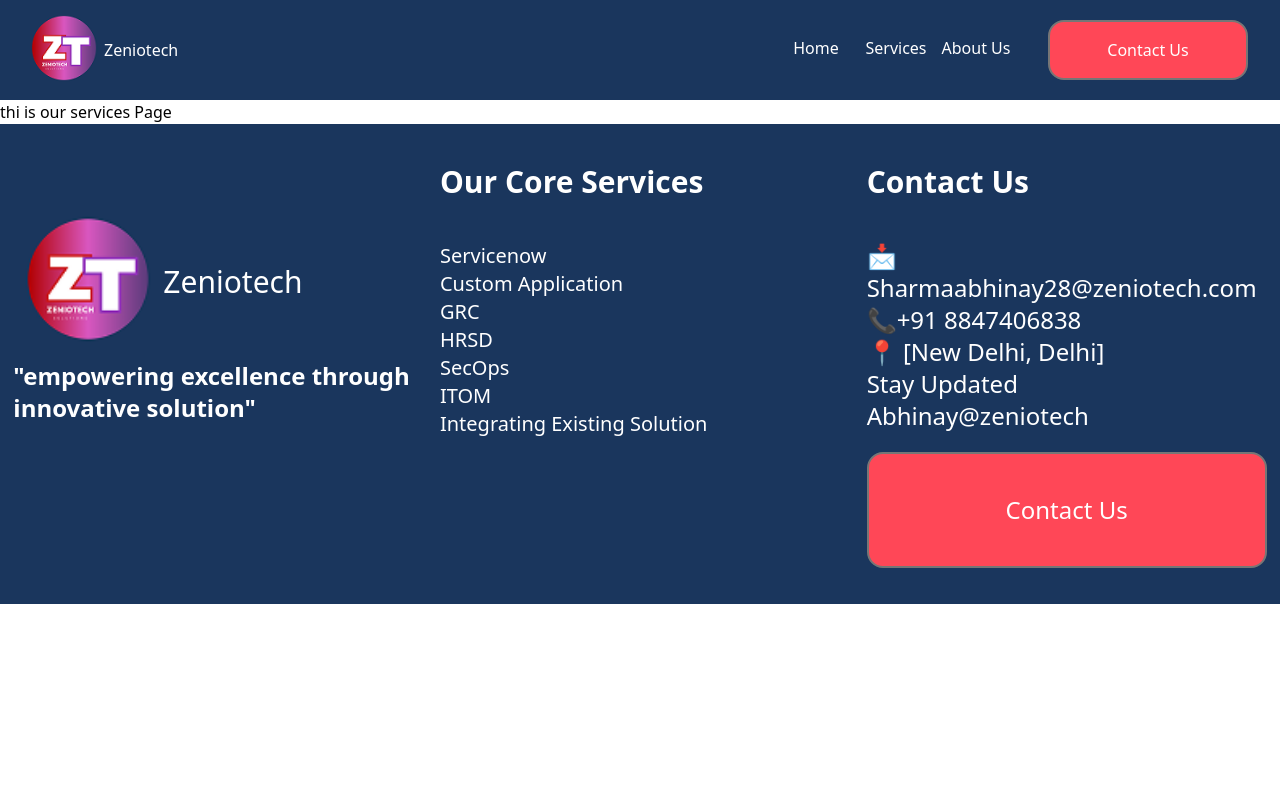
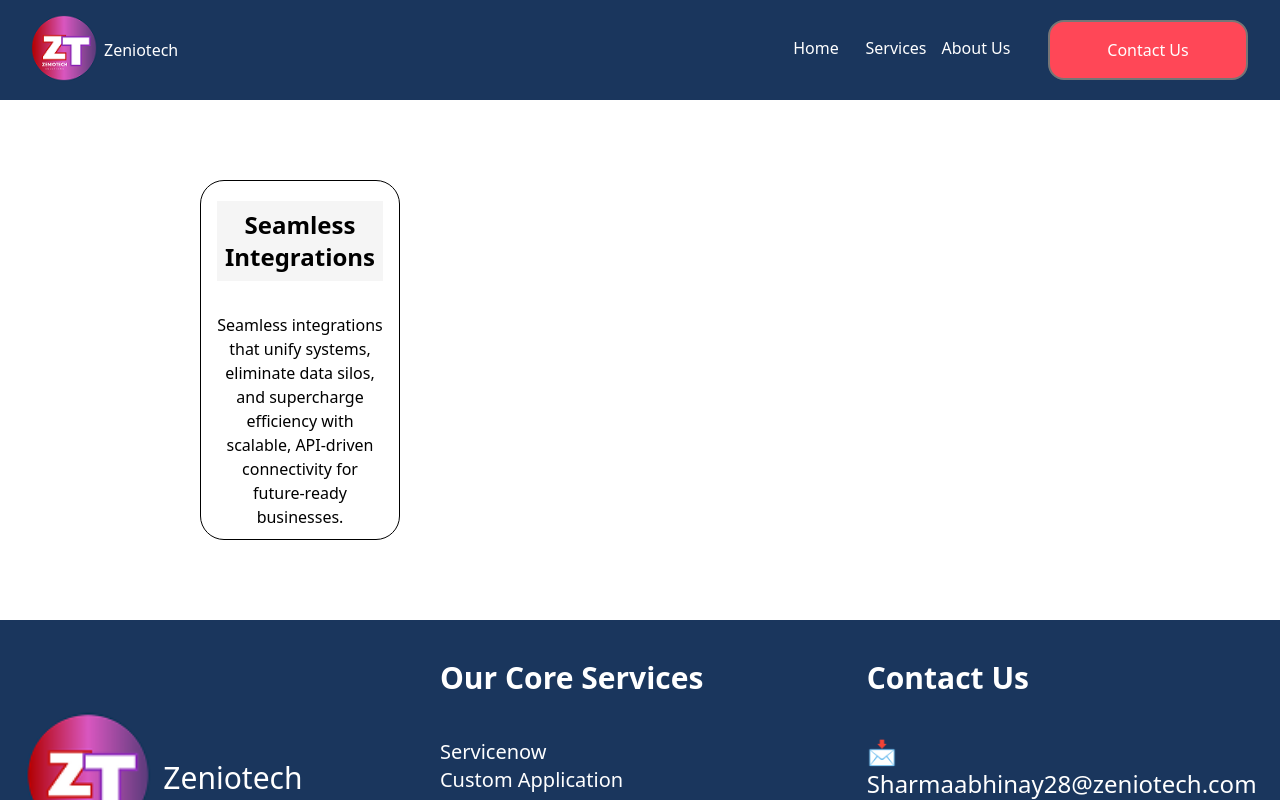
Before and after one commit to Zeniotech/Zeniotech-Website, a Next.js app: page /our-services in a window 1280 px wide. Shown: the top 800 px of the page. Built offline with nearby package versions, Linux system fonts and the light colour scheme.

Commit message:
Created the Service Page components

```diff
--- a/app/our-services/page.tsx
+++ b/app/our-services/page.tsx
@@ -1,9 +1,10 @@
 import React from 'react'
+import ServiceCard from '@/components/service-card'
 
 const ourServices = () => {
   return (
     <div>
-      thi is our services Page
+       <ServiceCard/>
     </div>
   )
 }
--- /dev/null
+++ b/components/service-card.tsx
@@ -0,0 +1,16 @@
+import React from 'react'
+
+const serviceCard = () => {
+  return (
+    <div>
+  <div className='w-50 h-90 border-1 mx-50 my-20 rounded-3xl'>
+  <div className = 'py-5 justify-center border-2z'>
+  <div className='"flex font-bold text-2xl justify-center bg-[#F5F5F5] h-20 text-center py-2 mx-4'><div>Seamless Integrations</div></div>
+  <div className = 'py-8 mx-4 font-normal  text-center'>Seamless integrations that unify systems, eliminate data silos, and supercharge efficiency with scalable, API-driven connectivity for future-ready businesses.</div>
+  </div>
+</div>
+</div>
+  )
+}
+
+export default serviceCard
```
